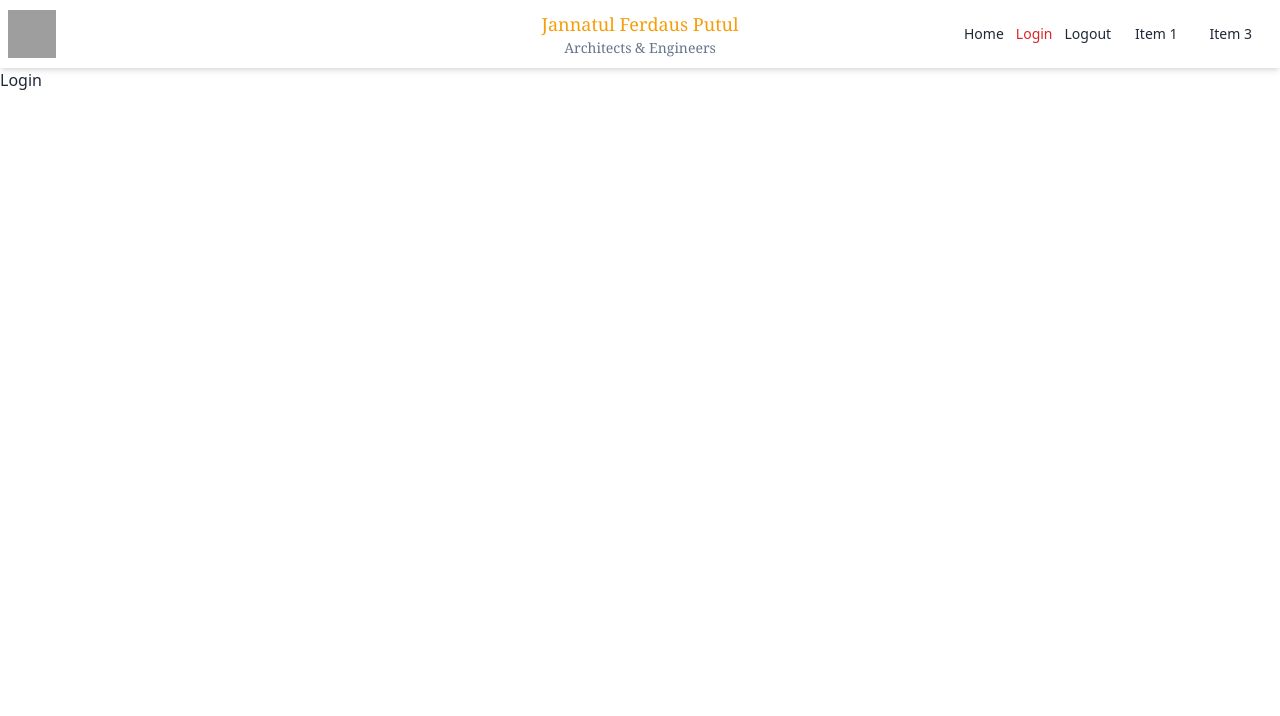
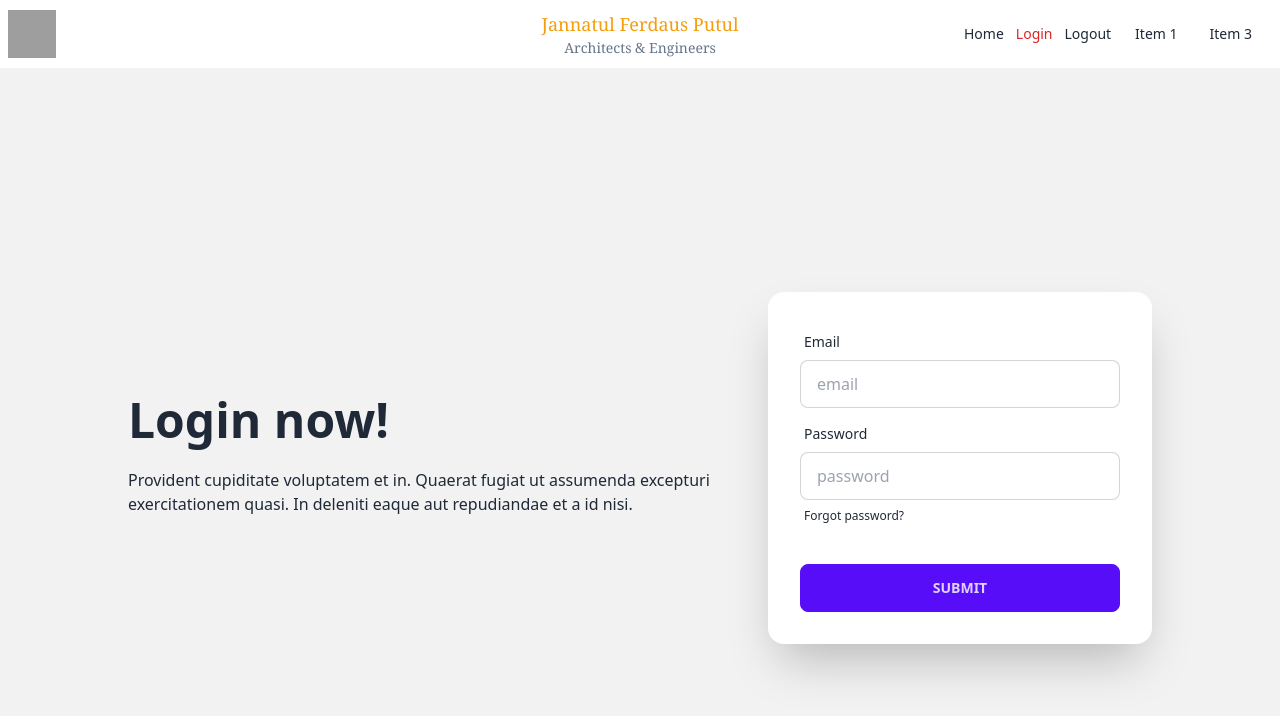
Before and after one commit to Rezuan-Alam-Rean/All-in-one, a React (Vite) app: page /Login in a window 1280 px wide. Shown: the top 716 px of the page. Built offline with nearby package versions, Linux system fonts and the light colour scheme; grey boxes are pictures that could not be loaded.

Commit message:
added login

```diff
--- a/package.json
+++ b/package.json
@@ -10,6 +10,7 @@
     "preview": "vite preview"
   },
   "dependencies": {
+    "firebase": "^10.5.2",
     "localforage": "^1.10.0",
     "match-sorter": "^6.3.1",
     "react": "^18.2.0",
--- a/src/Component/pages/Login.jsx
+++ b/src/Component/pages/Login.jsx
@@ -1,9 +1,43 @@
 
 
 const Login = () => {
+
+const handelLogin = event =>{
+    event.preventDefault();
+}
+
+
     return (
-        <div>
-            Login
+        <div className="hero min-h-screen bg-base-200">
+            <div className="hero-content flex-col lg:flex-row">
+                <div className="text-center lg:text-left w-1/2">
+                    <h1 className="text-5xl font-bold">Login now!</h1>
+                    <p className="py-6">Provident cupiditate voluptatem et in. Quaerat fugiat ut assumenda excepturi exercitationem quasi. In deleniti eaque aut repudiandae et a id nisi.</p>
+                </div>
+                <div className="card flex-shrink-0 w-full max-w-sm shadow-2xl bg-base-100">
+                    <form onSubmit={handelLogin} className="card-body">
+                        <div className="form-control">
+                            <label className="label">
+                                <span className="label-text">Email</span>
+                            </label>
+                            <input type="email" placeholder="email" className="input input-bordered" required />
+                        </div>
+                        <div className="form-control">
+                            <label className="label">
+                                <span className="label-text">Password</span>
+                            </label>
+                            <input type="password" placeholder="password" className="input input-bordered" required />
+                            <label className="label">
+                                <a href="#" className="label-text-alt link link-hover">Forgot password?</a>
+                            </label>
+                        </div>
+                        <div className="form-control mt-6">
+
+                            <input className="btn btn-primary" type="submit" value="submit" />
+                        </div>
+                    </form>
+                </div>
+            </div>
         </div>
     );
 };
--- /dev/null
+++ b/src/Firebase/Firebase.config.js
@@ -0,0 +1,19 @@
+// Import the functions you need from the SDKs you need
+import { initializeApp } from "firebase/app";
+// TODO: Add SDKs for Firebase products that you want to use
+// https://firebase.google.com/docs/web/setup#available-libraries
+
+// Your web app's Firebase configuration
+const firebaseConfig = {
+    apiKey:import.meta.env.VITE_apiKey,
+    authDomain:import.meta.env.VITE_authDomain,
+    projectId:import.meta.env.VITE_projectId,
+    storageBucket:import.meta.env.VITE_storageBucket,
+    messagingSenderId:import.meta.env.VITE_messagingSenderId,
+    appId:import.meta.env.VITE_appId
+};
+
+// Initialize Firebase
+const app = initializeApp(firebaseConfig);
+
+export default app ;
```
Also changed, not shown: 1 other file (tests, documents, lock files or other folders).
